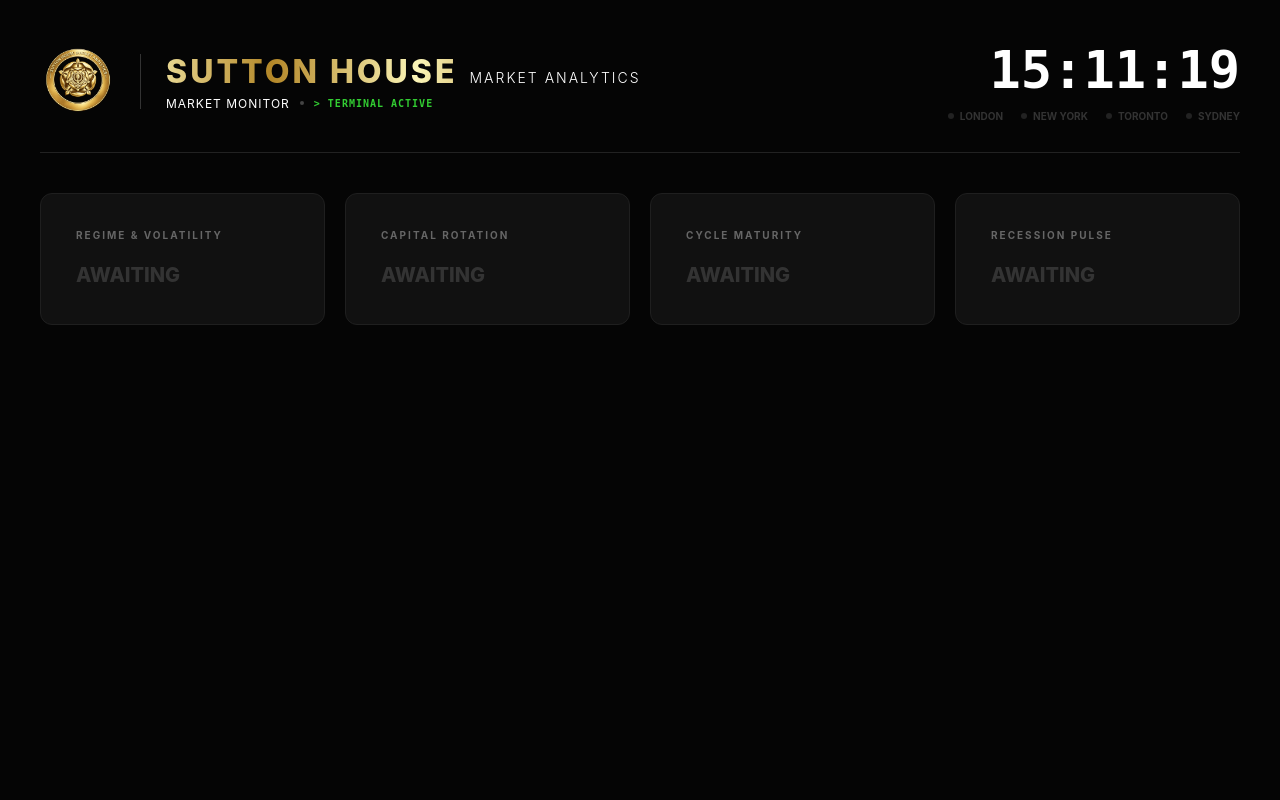
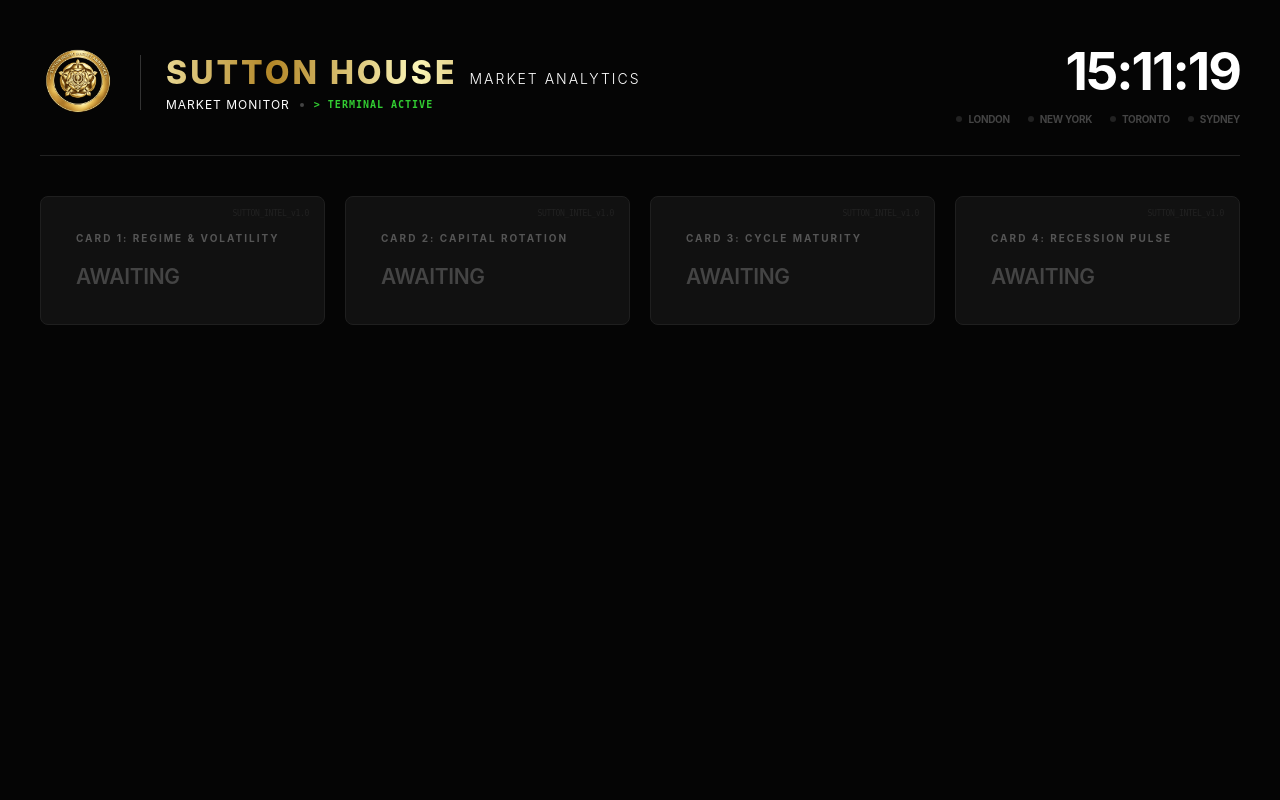
Before and after one commit to SJAGSINGH/SuttonHouse-MarkMon, a Flask app: page / in a window 1280 px wide. Run offline with Flask 3, Linux system fonts and the light colour scheme; some libraries are stand-ins or nearby versions.

Commit message:
Update index.html

```diff
--- a/templates/index.html
+++ b/templates/index.html
@@ -8,12 +8,12 @@
     <style>
         :root {
             --bg: #050505; --card: #111111; --text: #ffffff;
-            --dim: #333333; --lime: #32CD32; --gold: #BF953F; --pink: #FF69B4;
+            --dim: #444444; --lime: #32CD32; --gold: #BF953F; --pink: #FF69B4;
         }
         body {
-            background-color: var(--bg); color: var(--text); font-family: 'Inter', sans-serif;
+            background-color: var(--bg); color: var(--text); font-family: 'Inter', -apple-system, sans-serif;
             margin: 0; padding: 40px; display: flex; flex-direction: column; gap: 40px;
-            min-height: 100vh; box-sizing: border-box;
+            min-height: 100vh; box-sizing: border-box; letter-spacing: -0.02em;
         }
 
         /* --- HEADER & BRANDING --- */
@@ -38,23 +38,31 @@
         .active-tag { color: var(--lime); font-size: 10px; font-family: monospace; font-weight: bold; letter-spacing: 1px; }
 
         /* --- CLOCK & CITIES --- */
-        #digital-clock { font-size: 52px; font-family: monospace; font-weight: 700; text-align: right; }
+        #digital-clock { font-size: 52px; font-family: 'Inter', sans-serif; font-weight: 700; text-align: right; letter-spacing: -2px; }
         .city-grid { display: flex; gap: 18px; margin-top: 10px; justify-content: flex-end; }
-        .city-item { font-size: 10px; color: var(--dim); display: flex; align-items: center; gap: 6px; font-weight: 700; cursor: pointer; user-select: none; }
+        .city-item { font-size: 10px; color: var(--dim); display: flex; align-items: center; gap: 6px; font-weight: 700; cursor: pointer; transition: color 0.2s; }
         .status-dot { width: 6px; height: 6px; background: #222; border-radius: 50%; transition: 0.3s; }
 
+        /* COMMS PULSE */
         .city-active { color: var(--lime) !important; }
-        .dot-active { background: var(--lime) !important; box-shadow: 0 0 15px var(--lime); }
+        .dot-active { background: var(--lime) !important; box-shadow: 0 0 12px var(--lime); }
+        .comms-flash { color: var(--pink) !important; }
 
-        /* --- GRIDS --- */
+        /* --- GRIDS & CARDS --- */
         .grid { display: grid; grid-template-columns: repeat(4, 1fr); gap: 20px; }
-        .card { background: var(--card); padding: 35px; border-radius: 12px; border: 1px solid #1f1f1f; transition: 0.3s; }
-        .card h3 { font-size: 10px; color: #666; text-transform: uppercase; margin: 0 0 20px 0; letter-spacing: 2px; }
-        .data-value { font-size: 20px; font-weight: 800; color: var(--dim); line-height: 1.4; transition: all 0.3s; }
-        .pink-text { color: var(--pink) !important; text-shadow: 0 0 12px rgba(255, 105, 180, 0.4); }
+        .card {
+            background: var(--card); padding: 35px; border-radius: 8px;
+            border: 1px solid #1f1f1f; position: relative;
+        }
+        .card::before {
+            content: "SUTTON_INTEL_v1.0"; position: absolute; top: 12px; right: 15px;
+            font-size: 8px; font-family: monospace; color: #222;
+        }
+        .card h3 { font-size: 10px; color: #555; text-transform: uppercase; margin: 0 0 20px 0; letter-spacing: 2px; }
+        .data-value { font-size: 21px; font-weight: 600; color: var(--dim); line-height: 1.2; transition: color 0.3s; }
+        .data-active { color: #ffffff !important; }
 
-        #private-layer { display: none; border-top: 1px dashed #333; padding-top: 40px; margin-top: 20px; animation: fadeIn 1s ease; }
-        @keyframes fadeIn { from { opacity: 0; } to { opacity: 1; } }
+        #private-layer { display: none; border-top: 1px solid #222; padding-top: 40px; margin-top: 20px; }
     </style>
 </head>
 <body>
@@ -85,18 +93,18 @@
 
     <main>
         <div class="grid">
-            <div class="card"><h3>Regime & Volatility</h3><div class="data-value" id="val-1">AWAITING</div></div>
-            <div class="card"><h3>Capital Rotation</h3><div class="data-value" id="val-2">AWAITING</div></div>
-            <div class="card"><h3>Cycle Maturity</h3><div class="data-value" id="val-3">AWAITING</div></div>
-            <div class="card"><h3>Recession Pulse</h3><div class="data-value" id="val-4">AWAITING</div></div>
+            <div class="card"><h3>Card 1: Regime & Volatility</h3><div class="data-value" id="val-1">AWAITING</div></div>
+            <div class="card"><h3>Card 2: Capital Rotation</h3><div class="data-value" id="val-2">AWAITING</div></div>
+            <div class="card"><h3>Card 3: Cycle Maturity</h3><div class="data-value" id="val-3">AWAITING</div></div>
+            <div class="card"><h3>Card 4: Recession Pulse</h3><div class="data-value" id="val-4">AWAITING</div></div>
         </div>
     </main>
 
     <section id="private-layer">
-        <div style="margin-bottom: 20px; color: var(--gold); font-size: 12px; font-weight: bold; letter-spacing: 2px;">> PRIVATE INDICATORS UNLOCKED</div>
+        <div style="margin-bottom: 20px; color: var(--gold); font-size: 11px; font-weight: bold; letter-spacing: 2px;">> PRIVATE INDICATORS UNLOCKED</div>
         <div class="grid">
-            <div class="card" style="border-color: var(--gold);"><h3>Institutional Alpha</h3><div class="data-value" id="val-5" style="color: var(--gold);">LOCKED</div></div>
-            <div class="card" style="border-color: var(--gold);"><h3>Order Flow</h3><div class="data-value" id="val-6" style="color: var(--gold);">LOCKED</div></div>
+            <div class="card" style="border-color: #332811;"><h3>Institutional Alpha</h3><div class="data-value" id="val-5" style="color: var(--gold);">LOCKED</div></div>
+            <div class="card" style="border-color: #332811;"><h3>Order Flow</h3><div class="data-value" id="val-6" style="color: var(--gold);">LOCKED</div></div>
         </div>
     </section>
 
@@ -104,9 +112,16 @@
         const socket = io();
         setInterval(() => { document.getElementById('digital-clock').innerText = new Date().toLocaleTimeString('en-GB', { hour12: false }); }, 1000);
 
-        function flashCities() {
+        function triggerPulse() {
             const items = document.querySelectorAll('.city-item'), dots = document.querySelectorAll('.status-dot');
-            items.forEach(i => i.classList.add('city-active')); dots.forEach(d => d.classList.add('dot-active'));
+            // Step 1: Comms Pulse (Pink)
+            items.forEach(i => i.classList.add('comms-flash'));
+            // Step 2: Connection Active (Lime)
+            setTimeout(() => {
+                items.forEach(i => { i.classList.remove('comms-flash'); i.classList.add('city-active'); });
+                dots.forEach(d => d.classList.add('dot-active'));
+            }, 400);
+            // Step 3: Fade out to Neutral
             setTimeout(() => {
                 items.forEach(i => i.classList.remove('city-active'));
                 dots.forEach(d => d.classList.remove('dot-active'));
@@ -121,43 +136,29 @@
         }
 
         socket.on("macro_update", (data) => {
-            console.log("Terminal Mapping Incoming:", data);
-            flashCities();
-
-            // 1. Regime & Volatility
-            if (data.vol) {
-                const c1 = document.getElementById('val-1');
-                c1.innerText = data.vol;
-                c1.classList.add('pink-text');
-            }
-            // 2. Capital Rotation
-            if (data.flow) {
-                const c2 = document.getElementById('val-2');
-                c2.innerText = data.flow;
-                c2.classList.add('pink-text');
-            }
-            // 3. Cycle Maturity
-            if (data.cycle) {
-                const c3 = document.getElementById('val-3');
-                c3.innerText = data.cycle;
-                c3.classList.add('pink-text');
-            }
-            // 4. Recession Pulse (Sahm Rule)
-            if (data.sahm !== undefined) {
-                const c4 = document.getElementById('val-4');
-                c4.innerText = "SAHM: " + data.sahm;
-                c4.classList.add('pink-text');
-            }
+            console.log("Sutton Macro Update:", data);
+            triggerPulse();
+            if (data.vol) { updateCard('val-1', data.vol); }
+            if (data.flow) { updateCard('val-2', data.flow); }
+            if (data.cycle) { updateCard('val-3', data.cycle); }
+            if (data.sahm !== undefined) { updateCard('val-4', "SAHM: " + data.sahm); }
         });
 
+        function updateCard(id, text) {
+            const el = document.getElementById(id);
+            if (el) {
+                el.innerText = text;
+                el.classList.add('data-active');
+            }
+        }
+
         socket.on("secret_update", (data) => {
-            flashCities();
+            triggerPulse();
             const cardId = data.sec_card || data.card;
             const target = document.getElementById('val-' + cardId);
             if (target) {
                 target.innerText = data.msg || "ACTIVE";
                 target.style.color = "var(--gold)";
-                target.classList.remove('pink-text');
             }
         });
     </script>
```
